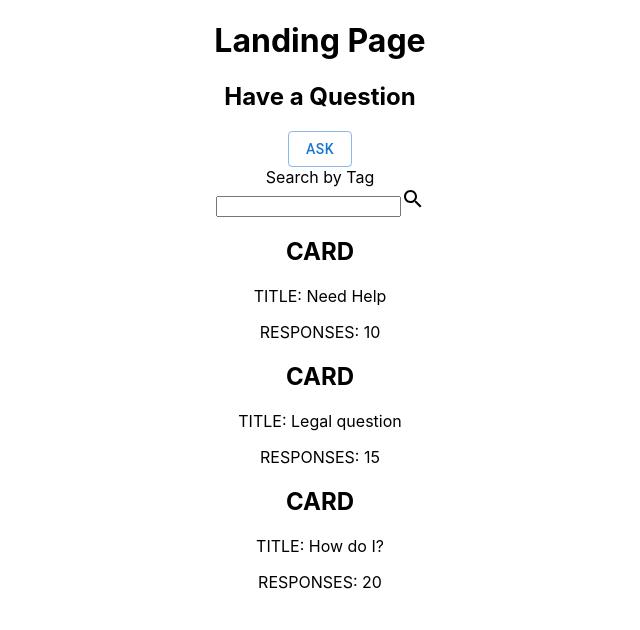
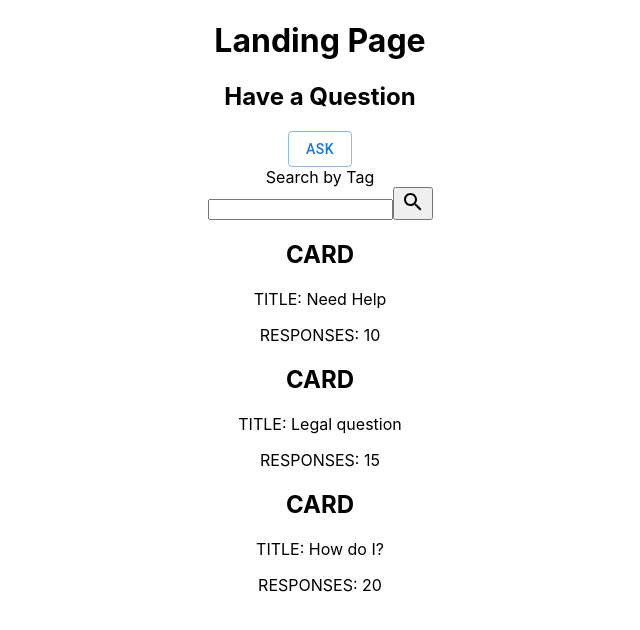
Before and after one commit to mental-health-org/mental-health-fe, a React (Create React App) app: page /#/ in a window 1280 px wide. Shown: the top 630 px of the page, without its empty margins (320-960 px from the left). Built offline with nearby package versions, Linux system fonts and the light colour scheme.

Commit message:
Wrap icon in button

```diff
--- a/src/components/tagSearchBar/TagSearchBar.tsx
+++ b/src/components/tagSearchBar/TagSearchBar.tsx
@@ -3,8 +3,6 @@
 import { useState } from "react";
 import { Tag, SearchResult } from "../../interfaces";
 import SearchIcon from '@mui/icons-material/Search';
-
-
 
 interface TagSearchBarProps {
   tags: Tag[];
@@ -35,6 +33,7 @@ const TagSearchBar: React.FC<TagSearchBarProps> = (props) => {
     //RIGHT HERE IS WHERE THE REQUEST WOULD BE MADE TO GRAB NEW QUESTIONS BY TAG
     //delete and replace with the right method.
     props.updateQuestions('test')
+    setSearch({text:"", suggestions: []})
   }
 
   const makeSuggestionSelected = (
@@ -68,7 +67,7 @@ const TagSearchBar: React.FC<TagSearchBarProps> = (props) => {
           type={"text"}
         />
       {/* To do: if searching by something other than tag need to have a controlled input */}
-        <SearchIcon onClick={() => searchByKeywordOrTag()}/>
+        <button><SearchIcon onClick={() => searchByKeywordOrTag()}/></button>
       </div>
       {suggestions.length > 0 && isComponentVisible && (
         <div>
```
